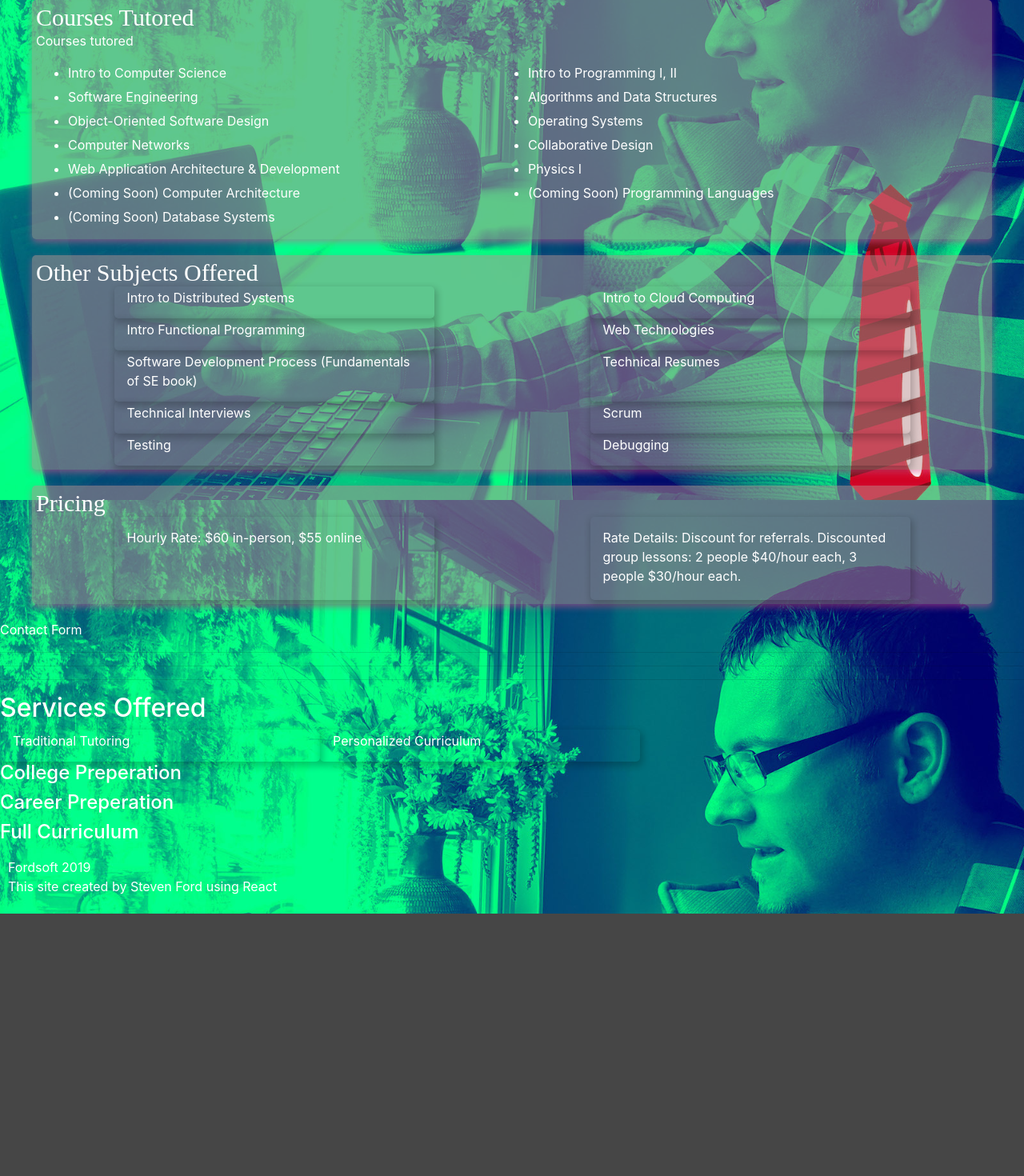
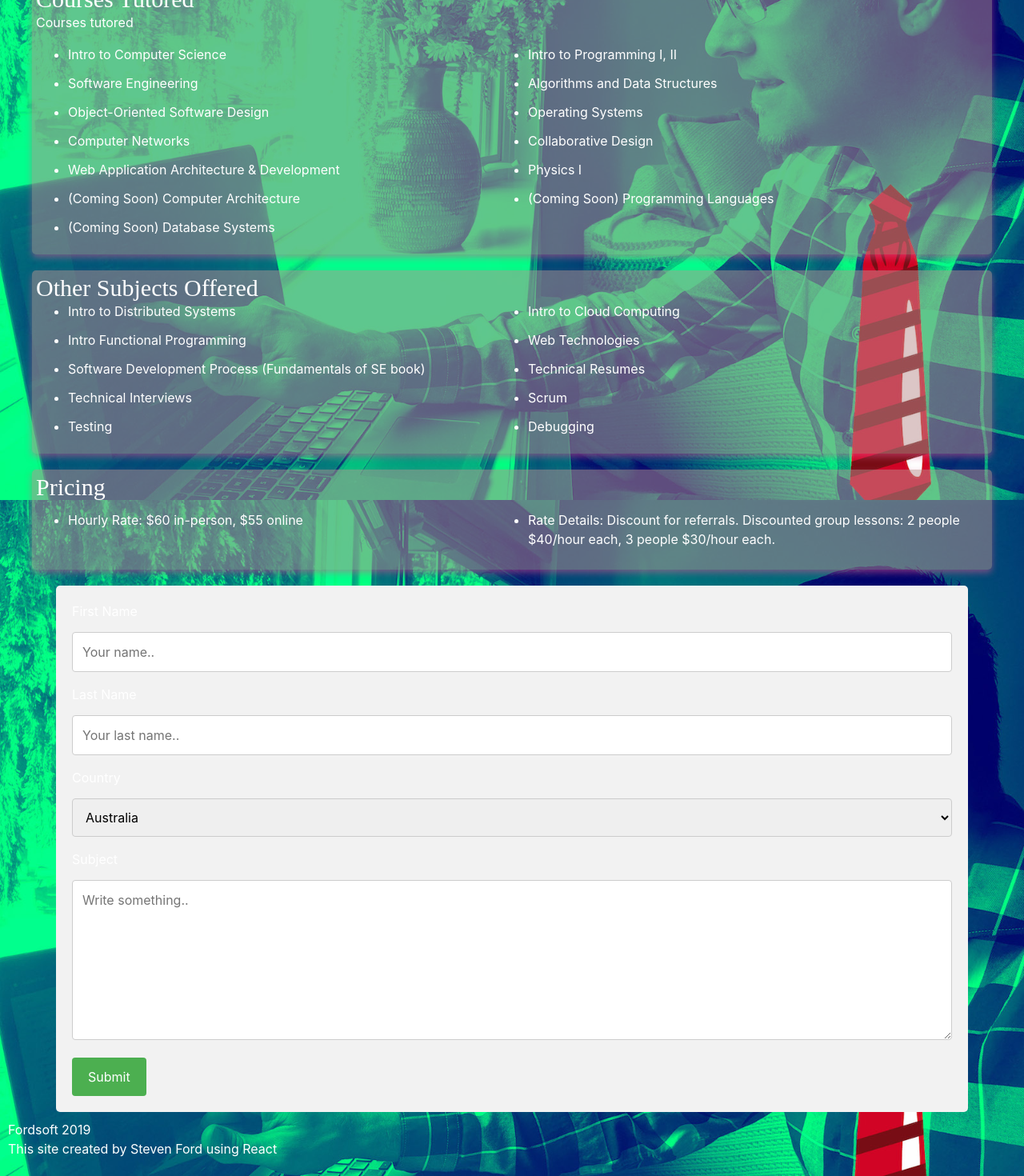
Before and after one commit to evensteven01/apprentice-tutoring, a React (Create React App) app: page /tutoring in a window 1280 px wide. Shown: the part 1295-2765 px from the top of the page at 80% size. Before the commit the page ends 2437 px from the top, so only its background shows below. Built offline with nearby package versions, Linux system fonts and the light colour scheme.

Commit message:
Added styles for containers and cards. Added contact form

```diff
--- a/src/containers/Tutoring.js
+++ b/src/containers/Tutoring.js
@@ -8,6 +8,8 @@ class Tutoring extends React.Component {
         const servicesOffered = {
             title: 'Services Offered',
             introduction: 'I offer several different services to fit your needs.',
+            containerStyle: consts.CONTAINER_STYLE_ROWS,
+            cardStyle: consts.CARD_STYLE_LIST,
             subsections: [
                 {
                     title: 'Traditional Tutoring',
@@ -38,7 +40,7 @@ class Tutoring extends React.Component {
         const coursesTutored = {
             title: 'Courses Tutored',
             introduction: 'Courses tutored',
-            subsectionStyle: consts.CARD_STYLE_LIST,
+            cardStyle: consts.CARD_STYLE_LIST,
             subsections: [
                 {title: 'Intro to Computer Science'},
                 {title: 'Intro to Programming I, II'},
@@ -58,6 +60,7 @@ class Tutoring extends React.Component {
         const subjectsOffered = {
             title: 'Other Subjects Offered',
             introduction: '',
+            cardStyle: consts.CARD_STYLE_LIST,
             subsections: [
                 {title: 'Intro to Distributed Systems'},
                 {title: 'Intro to Cloud Computing'},
@@ -74,6 +77,7 @@ class Tutoring extends React.Component {
         };
         const pricing = {
             title: 'Pricing',
+            cardStyle: consts.CARD_STYLE_LIST,
             subsections: [
                 {introduction: 'Hourly Rate: $60 in-person, $55 online'},
                 {introduction: 'Rate Details: Discount for referrals. Discounted group lessons: 2 people $40/hour each, 3 people $30/hour each.'},
@@ -91,15 +95,6 @@ class Tutoring extends React.Component {
                     <Section
                         {...pricing} />
                     <ContactForm />
-                    <hr />
-                    <hr />
-                    <hr />
-                    <h2>Services Offered</h2>
-                    <Card title="Traditional Tutoring" />
-                    <Card title="Personalized Curriculum" />
-                        <h4>College Preperation</h4>
-                        <h4>Career Preperation</h4>
-                        <h4>Full Curriculum</h4>
                 </div>
             </div>
         );
@@ -109,27 +104,33 @@ class Tutoring extends React.Component {
 class Section extends React.Component {
     render() {
         const subSections = this.props.subsections ? this.props.subsections : [];
+        const containerClassNames = 'section-container ' + this.props.containerStyle;
         const titleClassNames = 'section-title';
         let sectionCardsContainerClasses = 'section-cards';
-        if(this.props.subsectionStyle && this.props.subsectionStyle==consts.CARD_STYLE_STANDARD){
+        if(this.props.cardStyle && this.props.cardStyle==consts.CARD_STYLE_STANDARD){
             sectionCardsContainerClasses += " standard-card";
-        } else if(this.props.subsectionStyle && this.props.subsectionStyle==consts.CARD_STYLE_LIST){
+        } else if(this.props.cardStyle && this.props.cardStyle==consts.CARD_STYLE_LIST){
             sectionCardsContainerClasses += " list-card";
         }
 
         const subSectionsHtml = subSections.map((subSection, index) =>{
             return <Card
                     {...subSection}
-                    style={this.props.subsectionStyle ? this.props.subsectionStyle : undefined} />
+                    cardStyle={this.props.cardStyle ? this.props.cardStyle : undefined} />
         });
         return (
-            <div className="section-container" >
+            <div className={containerClassNames} >
                 <div className={titleClassNames}>{this.props.title}</div>
                 {this.props.introduction && <p>{this.props.introduction}</p>}
                 {subSections.length>0 ? <div className={sectionCardsContainerClasses}>{subSectionsHtml}</div> : null}
             </div>
         );
     }
+}
+
+Section.defaultProps = {
+    cardStyle: consts.CARD_STYLE_STANDARD,
+    containerStyle: consts.CONTAINER_STYLE_COLUMNS
 }
 
 class Card extends React.Component {
@@ -148,9 +149,9 @@ class Card extends React.Component {
             titleClassNames += " second-level";
         }
 
-        if(this.props.style==consts.CARD_STYLE_STANDARD){
+        if(this.props.cardStyle==consts.CARD_STYLE_STANDARD){
             containerClassNames += " standard-card";
-        } else if(this.props.style==consts.CARD_STYLE_LIST){
+        } else if(this.props.cardStyle==consts.CARD_STYLE_LIST){
             containerClassNames += " list-card";
         }
 
@@ -158,7 +159,7 @@ class Card extends React.Component {
             return <Card
                     {...subSection}
                     level={this.props.level+1}
-                    style={this.props.subsectionStyle ? this.props.subsectionStyle : undefined} />
+                    cardStyle={this.props.cardStyle ? this.props.cardStyle : undefined} />
         })
 
         return (
@@ -175,12 +176,31 @@ class Card extends React.Component {
 
 Card.defaultProps = {
     level: 1,
-    style: consts.CARD_STYLE_STANDARD
+    cardStyle: consts.CARD_STYLE_STANDARD,
+    containerStyle: consts.CONTAINER_STYLE_COLUMNS
 }
 
 class ContactForm extends React.Component {
     render() {
-        return ( <div >Contact Form</div> );
+        return (
+            <div className="container">
+                <form >
+                    <label for="fname">First Name</label>
+                    <input type="text" id="fname" name="firstname" placeholder="Your name.." />
+                    <label for="lname">Last Name</label>
+                    <input type="text" id="lname" name="lastname" placeholder="Your last name.." />
+                    <label for="country">Country</label>
+                    <select id="country" name="country">
+                        <option value="australia">Australia</option>
+                        <option value="canada">Canada</option>
+                        <option value="usa">USA</option>
+                    </select>
+                    <label for="subject">Subject</label>
+                    <textarea id="subject" name="subject" placeholder="Write something.." style={{height:'200px'}}></textarea>
+                    <input type="submit" value="Submit" />
+                </form>
+            </div>
+         );
     }
 }
 
--- a/src/index.css
+++ b/src/index.css
@@ -198,6 +198,10 @@ div.pullRightLeft a:hover:before, div.pullRightLeft a:hover:after
     width: 400px;
     border-radius: 5px; /* 5px rounded corners */
 }
+.row-container .card-container {
+    width: 100%;
+    margin: 10px;
+}
 .card-container.standard-card.first-level {
 
 }
@@ -210,12 +214,12 @@ div.pullRightLeft a:hover:before, div.pullRightLeft a:hover:after
 
 .card-container.standard-card img {
     border-radius: 5px 5px 0 0;
-    width: inherit;
+    max-width: 368px;
     margin: -2px -16px;
 }
 .card-container.list-card {
     flex: 1 0 40%;
-    height: 30px;
+    #height: 30px;
     display: list-item;
 }
 
@@ -241,3 +245,37 @@ div.pullRightLeft a:hover:before, div.pullRightLeft a:hover:after
 .thumbnail-container {
     width: 185px;
 }
+
+/** Contact Form **/
+input[type=text], select, textarea {
+  width: 100%; /* Full width */
+  padding: 12px; /* Some padding */
+  border: 1px solid #ccc; /* Gray border */
+  border-radius: 4px; /* Rounded borders */
+  box-sizing: border-box; /* Make sure that padding and width stays in place */
+  margin-top: 6px; /* Add a top margin */
+  margin-bottom: 16px; /* Bottom margin */
+  resize: vertical /* Allow the user to vertically resize the textarea (not horizontally) */
+}
+
+/* Style the submit button with a specific background color etc */
+input[type=submit] {
+  background-color: #4CAF50;
+  color: white;
+  padding: 12px 20px;
+  border: none;
+  border-radius: 4px;
+  cursor: pointer;
+}
+
+/* When moving the mouse over the submit button, add a darker green color */
+input[type=submit]:hover {
+  background-color: #45a049;
+}
+
+/* Add a background color and some padding around the form */
+.container {
+  border-radius: 5px;
+  background-color: #f2f2f2;
+  padding: 20px;
+}
--- a/src/utils/constants.js
+++ b/src/utils/constants.js
@@ -1,5 +1,8 @@
 export const COLLAPSED = 0;
 export const EXPANDED = 1;
 
+export const CONTAINER_STYLE_COLUMNS = 'column-container';
+export const CONTAINER_STYLE_ROWS = 'row-container';
+
 export const CARD_STYLE_STANDARD = 0;
 export const CARD_STYLE_LIST = 1;
```
